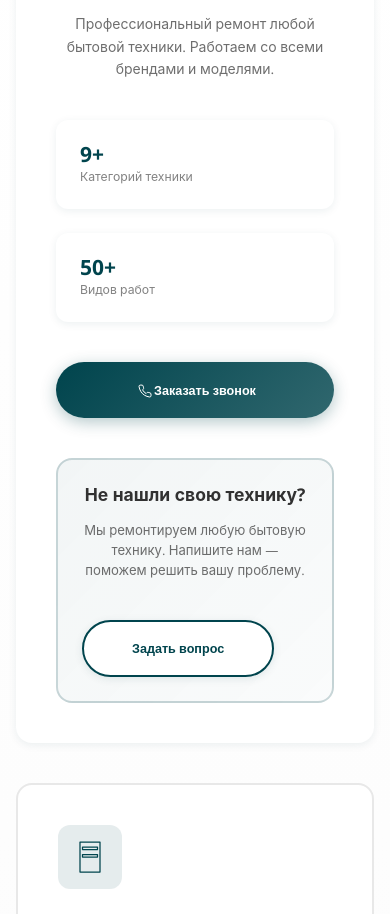
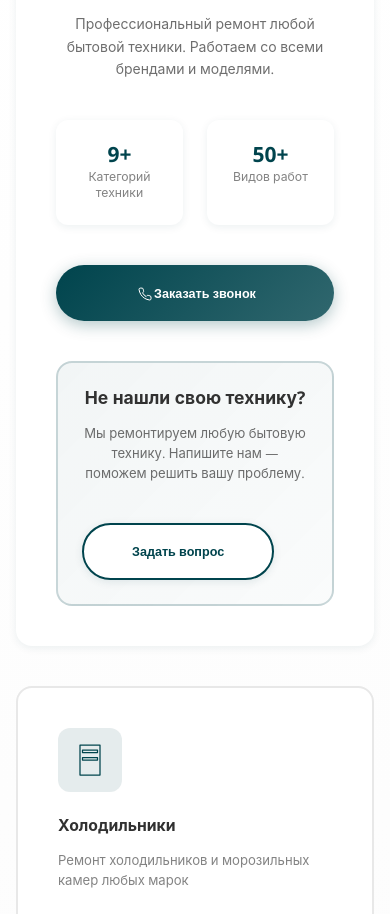
Before and after one commit to ToriHever/OPTIMA, an Angular app in the folder optima-service-angular/: page / in a window 390 px wide. Shown: the part 2060-2974 px from the top of the page. Built offline with nearby package versions, Linux system fonts and the light colour scheme.

Commit message:
Статистика в одну строку

```diff
--- a/optima-service-angular/src/app/features/home/components/repair-categories/repair-categories.scss
+++ b/optima-service-angular/src/app/features/home/components/repair-categories/repair-categories.scss
@@ -321,7 +321,7 @@
   }
 
   .sidebar-stats {
-    justify-content: center;
+    text-align: center;
   }
 
   .categories-grid {
@@ -340,10 +340,6 @@
 
   .section-description {
     font-size: 1rem;
-  }
-
-  .sidebar-stats {
-    grid-template-columns: 1fr;
   }
 
   .categories-grid {
```
